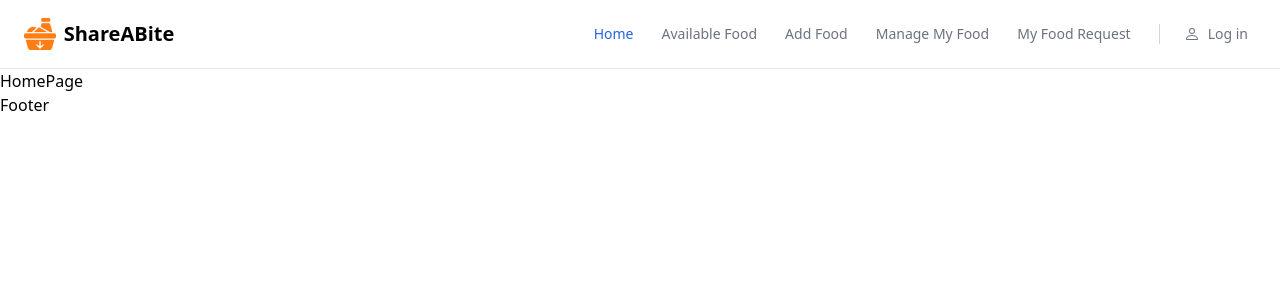
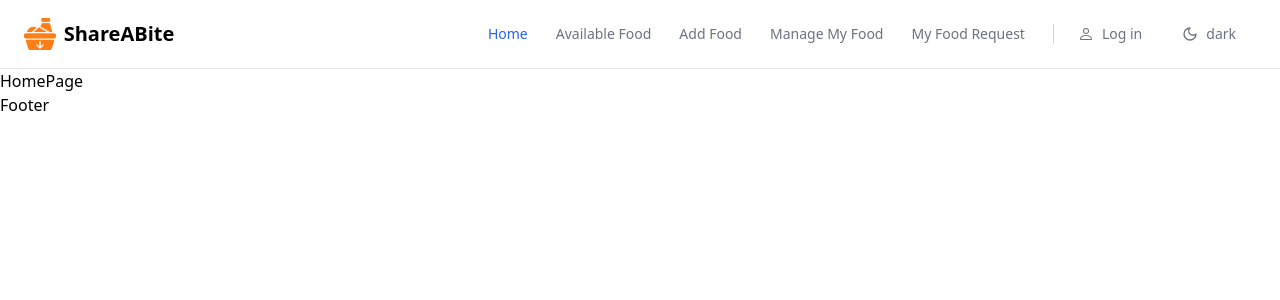
Before and after one commit to imzahidhasan/ShareABite_client, a React (Vite) app: page / in a window 1280 px wide. Shown: the top 300 px of the page. Built offline with nearby package versions, Linux system fonts and the light colour scheme.

Commit message:
added dark mode light mode toggle button on the navbar

```diff
--- a/src/App.jsx
+++ b/src/App.jsx
@@ -1,7 +1,7 @@
 import { Outlet } from "react-router-dom";
 import Navbar from "./Components/Navbar";
 import Footer from "./Components/Footer";
-import { useEffect } from 'react';
+import { useEffect, useState } from 'react';
 import { useLocation } from 'react-router-dom';
 import "preline/preline";
 import { IStaticMethods } from "preline/preline";
@@ -13,13 +13,27 @@ function App() {
     window.HSStaticMethods.autoInit();
   }, [location.pathname]);
 
+  const isDarkMode = () => {
+    const savedMode = localStorage.getItem('darkMode');
+    return savedMode ? JSON.parse(savedMode) : false;
+  }
+  const [darkMode, setDarkMode] = useState(isDarkMode());
+
+  const toggleDarkMode = () => {
+    setDarkMode(!darkMode);
+  };
+
+  useEffect(() => {
+    localStorage.setItem('darkMode', JSON.stringify(darkMode));
+  }, [darkMode]);
+
 
   return (
-    <>
-      <Navbar />
+    <div className={darkMode ? 'dark' : ''}>
+      <Navbar toggleDarkMode={toggleDarkMode} darkMode={darkMode} />
       <Outlet />
       <Footer />
-    </>
+    </div>
   );
 }
 
--- a/src/Components/Navbar.jsx
+++ b/src/Components/Navbar.jsx
@@ -1,7 +1,7 @@
 import React from 'react'
 import { Link, NavLink } from 'react-router-dom'
 
-const Navbar = () => {
+const Navbar = ({ darkMode, toggleDarkMode }) => {
 
   const Navlinks = <>
 
@@ -14,13 +14,41 @@ const Navbar = () => {
     <NavLink to={'/manage_my_food'} className={({ isActive }) => isActive ? `text-blue-600 dark:text-blue-500 font-medium` : `font-medium text-gray-500 hover:text-gray-400 sm:py-6 dark:text-neutral-400 dark:hover:text-neutral-500`}>Manage My Food</NavLink>
     <NavLink to={'/my_food_request'} className={({ isActive }) => isActive ? `text-blue-600 dark:text-blue-500 font-medium` : `font-medium text-gray-500 hover:text-gray-400 sm:py-6 dark:text-neutral-400 dark:hover:text-neutral-500`}>My Food Request</NavLink>
 
-
-    <NavLink to={'/login'} className={({ isActive }) => isActive ? `text-blue-600 dark:text-blue-500 flex items-center gap-x-2 font-medium  sm:border-s sm:border-gray-300 sm:my-6 sm:ps-6 dark:border-neutral-700 `: `flex items-center gap-x-2 font-medium text-gray-500 hover:text-blue-600 sm:border-s sm:border-gray-300 sm:my-6 sm:ps-6 dark:border-neutral-700 dark:text-neutral-400 dark:hover:text-blue-500`} >
+    <NavLink to={'/login'} className={({ isActive }) => isActive ? `text-blue-600 dark:text-blue-500 flex items-center gap-x-2 font-medium  sm:border-s sm:border-gray-300 sm:my-6 sm:ps-6 dark:border-neutral-700 ` : `flex items-center gap-x-2 font-medium text-gray-500 hover:text-blue-600 sm:border-s sm:border-gray-300 sm:my-6 sm:ps-6 dark:border-neutral-700 dark:text-neutral-400 dark:hover:text-blue-500`} >
       <svg class="flex-shrink-0 size-4" xmlns="http://www.w3.org/2000/svg" width="16" height="16" fill="currentColor" viewBox="0 0 16 16">
         <path d="M8 8a3 3 0 1 0 0-6 3 3 0 0 0 0 6zm2-3a2 2 0 1 1-4 0 2 2 0 0 1 4 0zm4 8c0 1-1 1-1 1H3s-1 0-1-1 1-4 6-4 6 3 6 4zm-1-.004c-.001-.246-.154-.986-.832-1.664C11.516 10.68 10.289 10 8 10c-2.29 0-3.516.68-4.168 1.332-.678.678-.83 1.418-.832 1.664h10z" />
       </svg>
       Log in
     </NavLink>
+
+    <button onClick={toggleDarkMode} type="button" className="items-center gap-x-2 py-2 px-3  rounded-full text-sm text-white hover:bg-white/20">
+      {
+        darkMode ? <div className='flex font-medium justify-center items-center gap-2'>
+          <svg class="flex-shrink-0 size-4" xmlns="http://www.w3.org/2000/svg" width="24" height="24" viewBox="0 0 24 24" fill="none" stroke="currentColor" stroke-width="2" stroke-linecap="round" stroke-linejoin="round">
+            <circle cx="12" cy="12" r="4"></circle>
+            <path d="M12 2v2"></path>
+            <path d="M12 20v2"></path>
+            <path d="m4.93 4.93 1.41 1.41"></path>
+            <path d="m17.66 17.66 1.41 1.41"></path>
+            <path d="M2 12h2"></path>
+            <path d="M20 12h2"></path>
+            <path d="m6.34 17.66-1.41 1.41"></path>
+            <path d="m19.07 4.93-1.41 1.41"></path>
+          </svg>
+          light
+        </div>
+          : <div className='text-gray-500 font-medium gap-2 flex justify-center items-center'>
+            <svg class="flex-shrink-0 size-4" xmlns="http://www.w3.org/2000/svg" width="24" height="24" viewBox="0 0 24 24" fill="none" stroke="currentColor" stroke-width="2" stroke-linecap="round" stroke-linejoin="round">
+              <path d="M12 3a6 6 0 0 0 9 9 9 9 0 1 1-9-9Z"></path>
+            </svg> dark
+          </div>
+      }
+
+
+    </button>
+
+
+
 
   </>
   return (
--- a/tailwind.config.js
+++ b/tailwind.config.js
@@ -1,5 +1,6 @@
 /** @type {import('tailwindcss').Config} */
 export default {
+  darkMode: "class",
   content: [
     "./index.html",
     "./src/**/*.{js,ts,jsx,tsx}",
```
